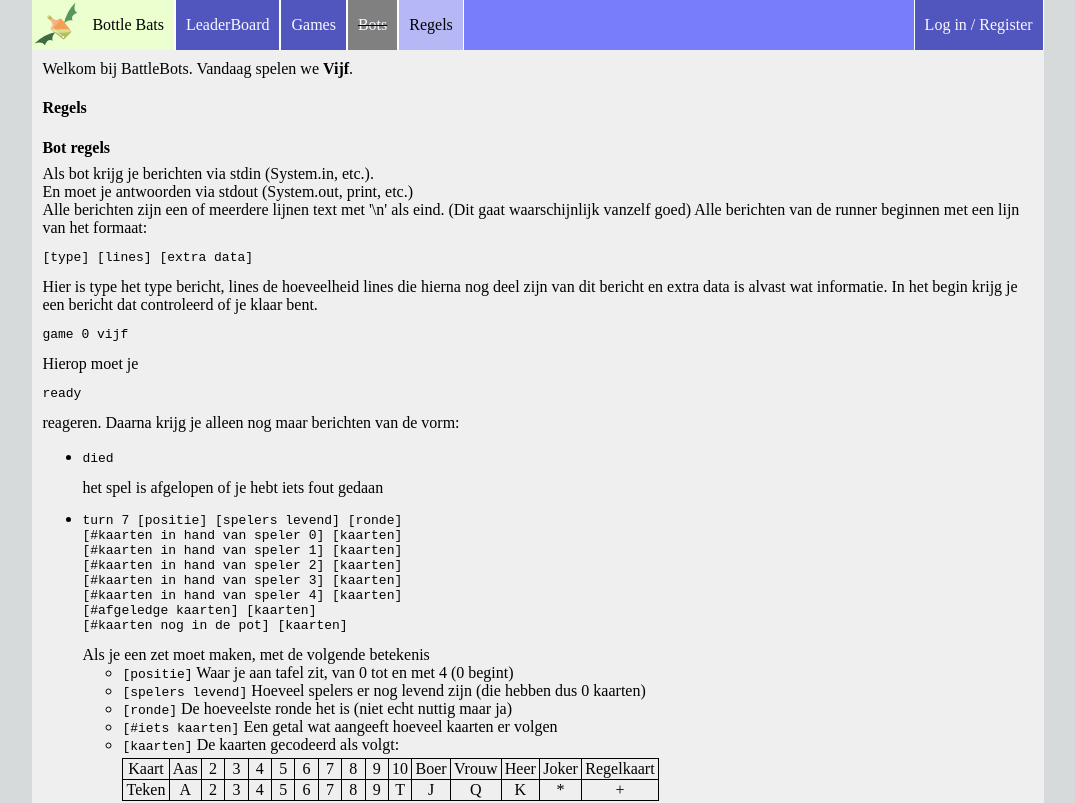
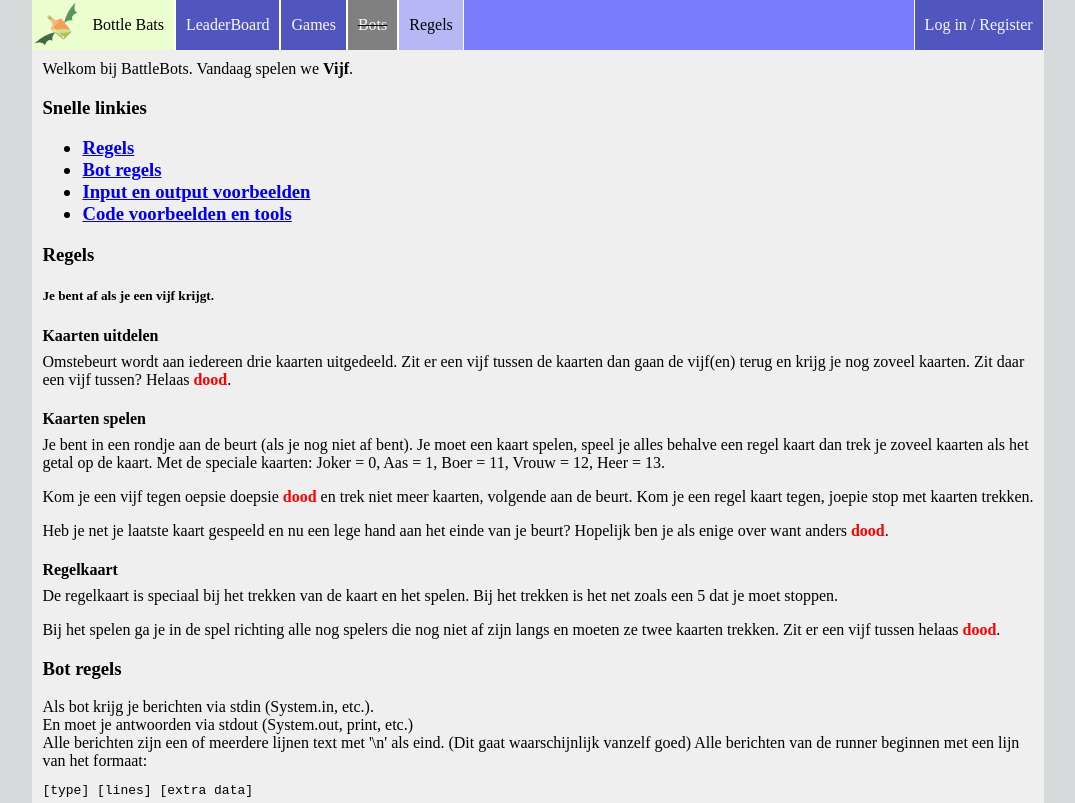
Before and after one commit to davidot/BottleBats, a Vue app in the folder site/: page /rules in a window 1280 px wide. Shown: the top 803 px of the page, without its empty margins (102-1177 px from the left). Built offline with nearby package versions, Linux system fonts and the light colour scheme; no server answers.

Commit message:
Site: Expand explanations

```diff
--- a/site/src/views/ExplainView.vue
+++ b/site/src/views/ExplainView.vue
@@ -5,16 +5,61 @@
       Vandaag spelen we <b>Vijf</b>.
     </p>
 
+    <h3>
+      Snelle linkies
+      <ul>
+        <li><a href="#explain-regels">Regels</a></li>
+        <li><a href="#explain-bot">Bot regels</a></li>
+        <li><a href="#explain-run">Input en output voorbeelden</a></li>
+        <li><a href="#explain-example">Code voorbeelden en tools</a></li>
+      </ul>
 
-    <h4>
+    </h3>
+
+
+    <h3 id="explain-regels">
       Regels
-    </h4>
-    <p>
-    </p>
+    </h3>
+    <div>
+      <h5>Je bent af als je een vijf krijgt.</h5>
 
-    <h4>
+
+      <h4>
+        Kaarten uitdelen
+      </h4>
+
+      Omstebeurt wordt aan iedereen drie kaarten uitgedeeld.
+      Zit er een vijf tussen de kaarten dan gaan de vijf(en) terug en krijg je nog zoveel kaarten.
+      Zit daar een vijf tussen? Helaas <b style="color: red">dood</b>.
+
+
+      <h4>
+        Kaarten spelen
+      </h4>
+      <p>Je bent in een rondje aan de beurt (als je nog niet af bent).
+      Je moet een kaart spelen, speel je alles behalve een regel kaart dan trek je zoveel kaarten als het getal op de kaart.
+        Met de speciale kaarten: Joker = 0, Aas = 1, Boer = 11, Vrouw = 12, Heer = 13.</p>
+
+      <p>Kom je een vijf tegen oepsie doepsie <b style="color: red">dood</b> en trek niet meer kaarten, volgende aan de beurt.
+      Kom je een regel kaart tegen, joepie stop met kaarten trekken.</p>
+
+      <p>Heb je net je laatste kaart gespeeld en nu een lege hand aan het einde van je beurt?
+      Hopelijk ben je als enige over want anders <b style="color: red">dood</b>.</p>
+
+      <h4>
+        Regelkaart
+      </h4>
+
+      <p>De regelkaart is speciaal bij het trekken van de kaart en het spelen.
+        Bij het trekken is het net zoals een 5 dat je moet stoppen. </p>
+
+      <p>Bij het spelen ga je in de spel richting alle nog spelers die nog niet af zijn langs en moeten ze twee kaarten trekken.
+        Zit er een vijf tussen helaas <b style="color: red">dood</b>. </p>
+    </div>
+
+    <h3 id="explain-bot">
       Bot regels
-    </h4>
+    </h3>
     <div>
       Als bot krijg je berichten via stdin (System.in, etc.). <br />
       En moet je antwoorden via stdout (System.out, print, etc.) <br />
@@ -64,9 +109,9 @@
     </div>
 
 
-    <h4>
+    <h3 id="explain-run">
       Input en output voorbeelden
-    </h4>
+    </h3>
     <div>
       Hier betekent <code> &gt; </code> van de runner naar de bot en <code> &lt; </code> een antwoord vanuit de bot
       <br>
@@ -109,17 +154,15 @@
     </div>
 
 
-    <h4>
-      Code voorbeelden
-    </h4>
+    <h3 id="explain-example">
+      Code voorbeelden en tools
+    </h3>
     <ul>
       <li><a href="examples/example.java" download>Java</a></li>
       <li><a href="examples/example.py" download>Python</a></li>
       <li><a href="examples/example.cpp" download>C++</a></li>
       <li><a href="examples/test-vijf.exe" download>Test programm</a></li>
     </ul>
-
-
   </div>
 </template>
 
```
